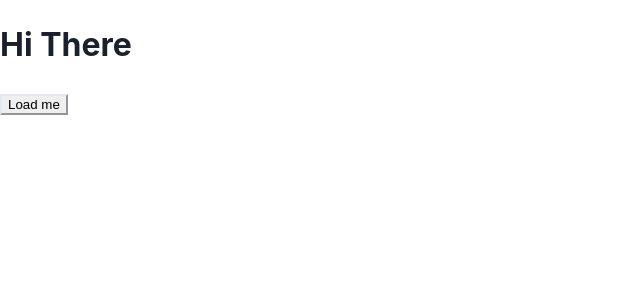
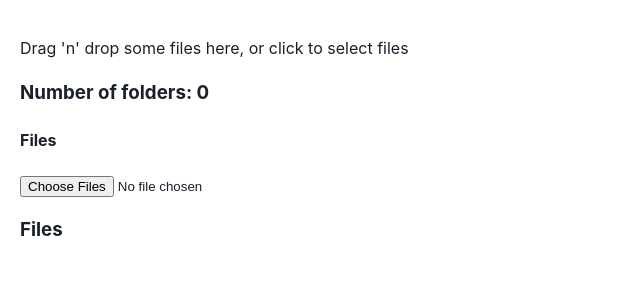
Before and after one commit to willnguyen1312/react-playground, a React (Vite) app: page / in a window 1280 px wide. Shown: the top 300 px of the page, without its empty margins (0-640 px from the left). Built offline with nearby package versions, Linux system fonts and the light colour scheme.

Commit message:
chore: calculate number of folder

```diff
--- a/package.json
+++ b/package.json
@@ -29,6 +29,7 @@
     "react": "^17.0.2",
     "react-datepicker": "^4.2.1",
     "react-dom": "^17.0.2",
+    "react-dropzone": "^11.4.2",
     "react-i18next": "^11.12.0",
     "react-query": "^3.27.0",
     "react-use": "^17.3.1"
--- a/src/AppInput.tsx
+++ b/src/AppInput.tsx
@@ -1,4 +1,48 @@
 import React, { useState } from "react";
+import { useDropzone } from "react-dropzone";
+
+function calNumberOfFolders(files: (File & { path: string })[]) {
+  const result: string[] = [];
+
+  for (const file of files) {
+    const { path } = file;
+    if (!path.includes("/")) {
+      continue;
+    }
+
+    const paths = path.split("/");
+    const pathName = paths.slice(1, paths.length - 1).join("/");
+    result.push(pathName);
+  }
+
+  return new Set(result);
+}
+
+function Basic(props) {
+  const { acceptedFiles, getRootProps, getInputProps } = useDropzone();
+
+  const numberOfFolders = calNumberOfFolders(acceptedFiles as any);
+
+  const files = acceptedFiles.map((file: any) => (
+    <li key={file.path}>
+      {file.path} - {file.size} bytes
+    </li>
+  ));
+
+  return (
+    <section className="container">
+      <div {...getRootProps({ className: "dropzone" })}>
+        <input {...getInputProps()} />
+        <p>Drag 'n' drop some files here, or click to select files</p>
+      </div>
+      <aside>
+        <h3>Number of folders: {numberOfFolders.size}</h3>
+        <h4>Files</h4>
+        <ul>{files}</ul>
+      </aside>
+    </section>
+  );
+}
 
 export default function App() {
   const [files, setFiles] = useState<File[]>([]);
@@ -13,7 +57,8 @@ export default function App() {
   };
 
   return (
-    <main>
+    <main style={{ padding: 20 }}>
+      <Basic />
       <input
         aria-label="Hello Files"
         type="file"
--- a/src/main.tsx
+++ b/src/main.tsx
@@ -13,8 +13,8 @@ import "./index.css";
 // import App from "./AppVideo";
 // import App from "./AppI18n";
 // import App from "./AppMitt";
-import App from "./AppAxios";
-// import App from "./AppInput";
+// import App from "./AppAxios";
+import App from "./AppInput";
 // import App from "./AppReactQuery";
 // import App from "./AppAccessibility";
 // import App from "./JsonEditor";
```
Also changed, not shown: 1 other file (tests, documents, lock files or other folders).
